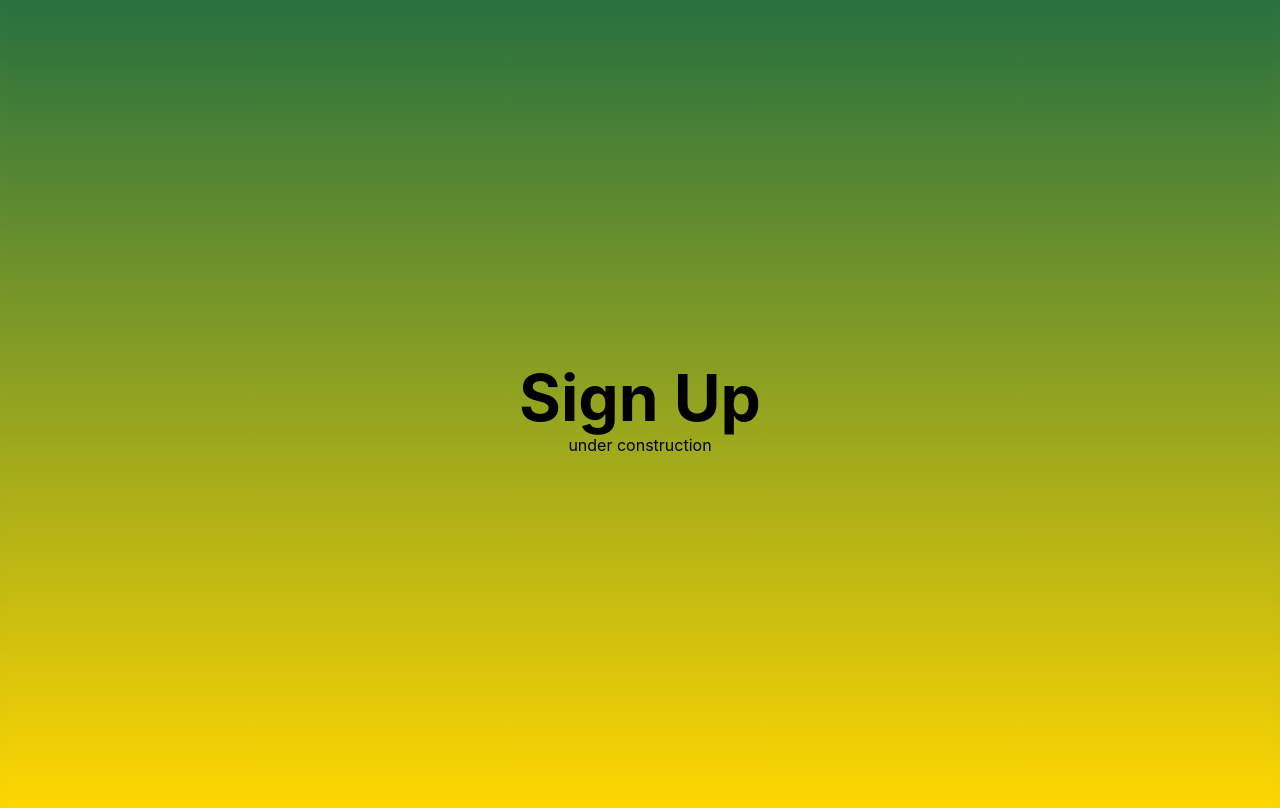
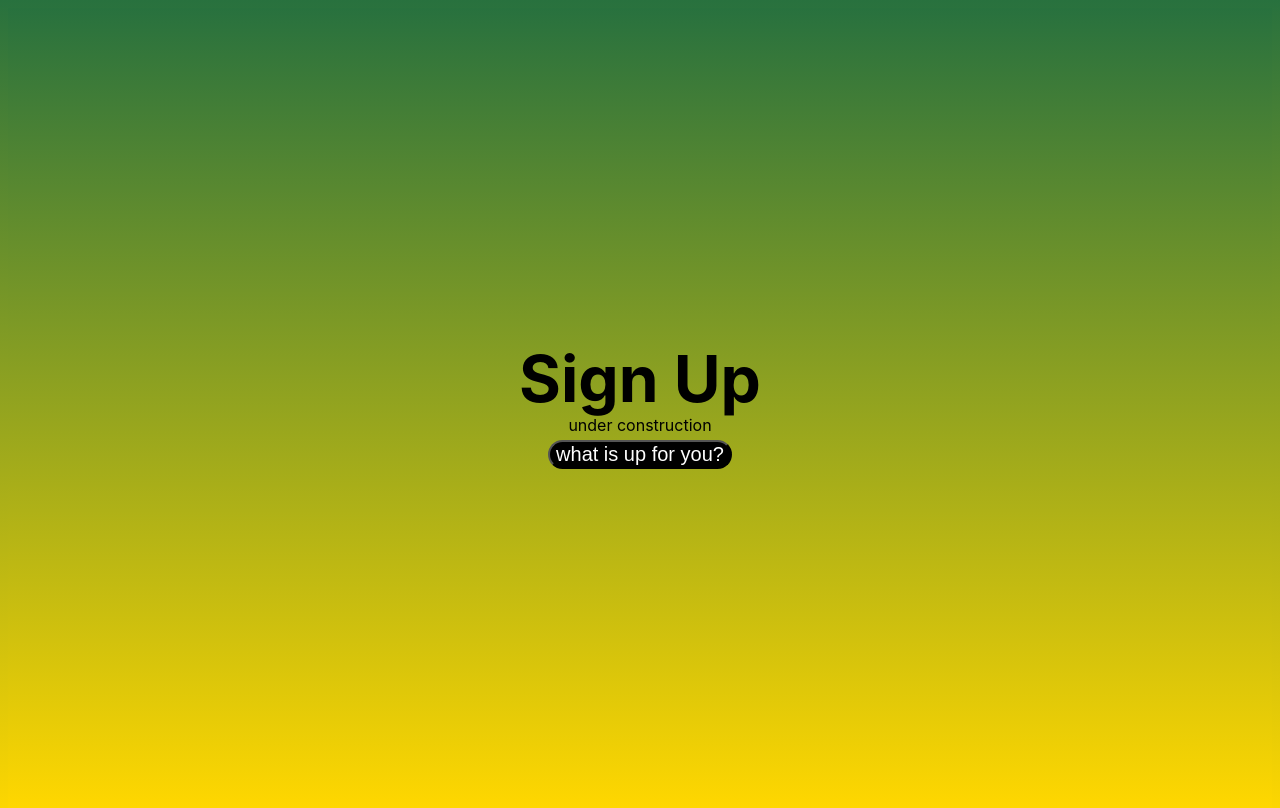
Before and after one commit to OshGin/homework-game, a Next.js app: page /signup in a window 1280 px wide. Shown: the top 808 px of the page. Built offline with nearby package versions, Linux system fonts and the light colour scheme.

Commit message:
Start navigation

```diff
--- a/pages/loggin.js
+++ b/pages/loggin.js
@@ -1,5 +1,6 @@
 import Head from 'next/head';
 import styles from '../styles/Home.module.css';
+import Link from 'next/link';
 export default function Home() {
   return (
     <div className={styles.container}>
@@ -13,6 +14,9 @@ export default function Home() {
         <h1 className={styles.title}>Logg In</h1>
 
         <div>under construction</div>
+        <button className={styles.button}>
+          <Link href="/player">what is up for you?</Link>
+        </button>
       </main>
     </div>
   );
--- a/pages/playeroverview.js
+++ b/pages/playeroverview.js
@@ -14,6 +14,7 @@ export default function Home() {
         <h1 className={styles.title}>Player Overview</h1>
 
         <div>This page needs to be dynamic</div>
+        <img src="/medium.png" alt="medium happy" />
         <button className={styles.button}>
           <Link href="/player">what is up for you?</Link>
         </button>
--- a/pages/signup.js
+++ b/pages/signup.js
@@ -1,5 +1,7 @@
 import Head from 'next/head';
 import styles from '../styles/Home.module.css';
+import Link from 'next/link';
+
 export default function Home() {
   return (
     <div className={styles.container}>
@@ -13,6 +15,9 @@ export default function Home() {
         <h1 className={styles.title}>Sign Up</h1>
 
         <div>under construction</div>
+        <button className={styles.button}>
+          <Link href="/player">what is up for you?</Link>
+        </button>
       </main>
     </div>
   );
--- a/styles/Home.module.css
+++ b/styles/Home.module.css
@@ -121,4 +121,5 @@
   font-size: 20px;
   border-radius: 30px;
   cursor: pointer;
+  margin: 5px;
 }
```
